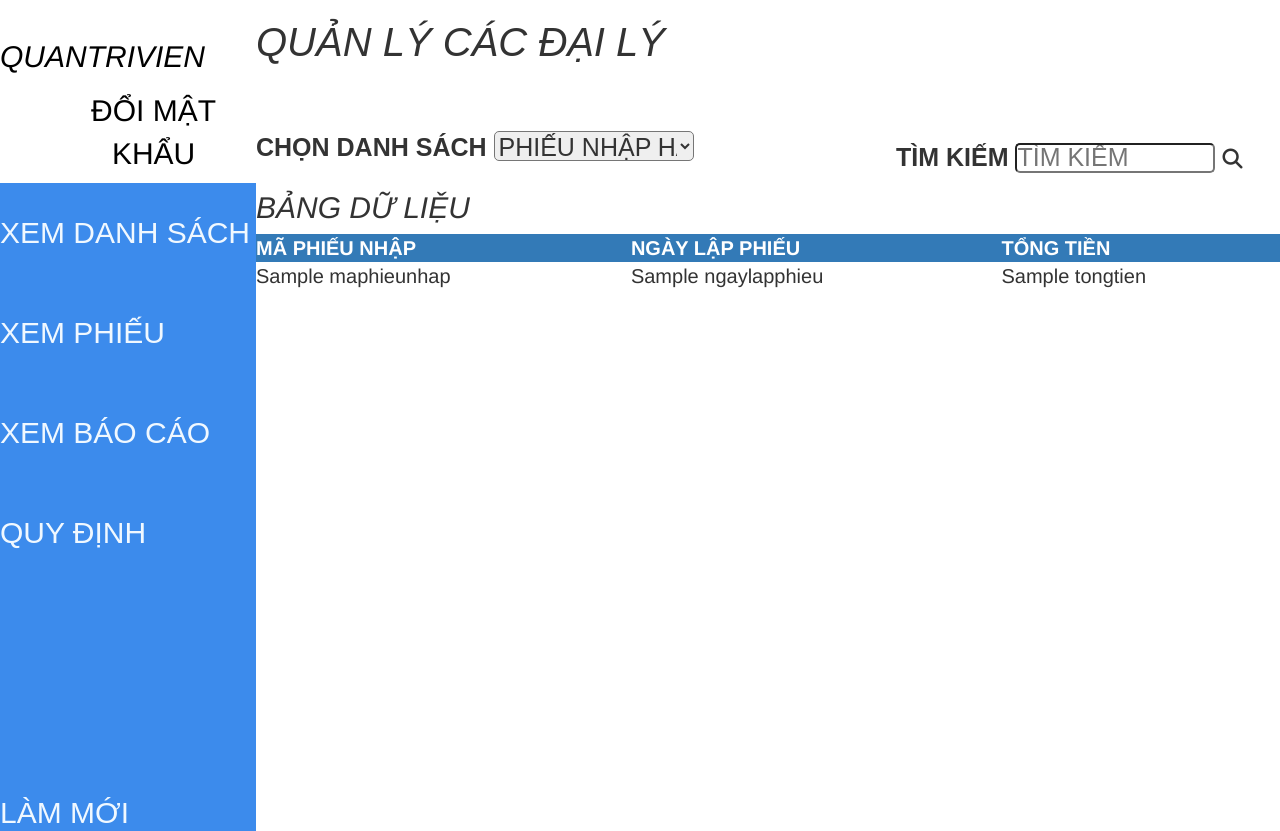
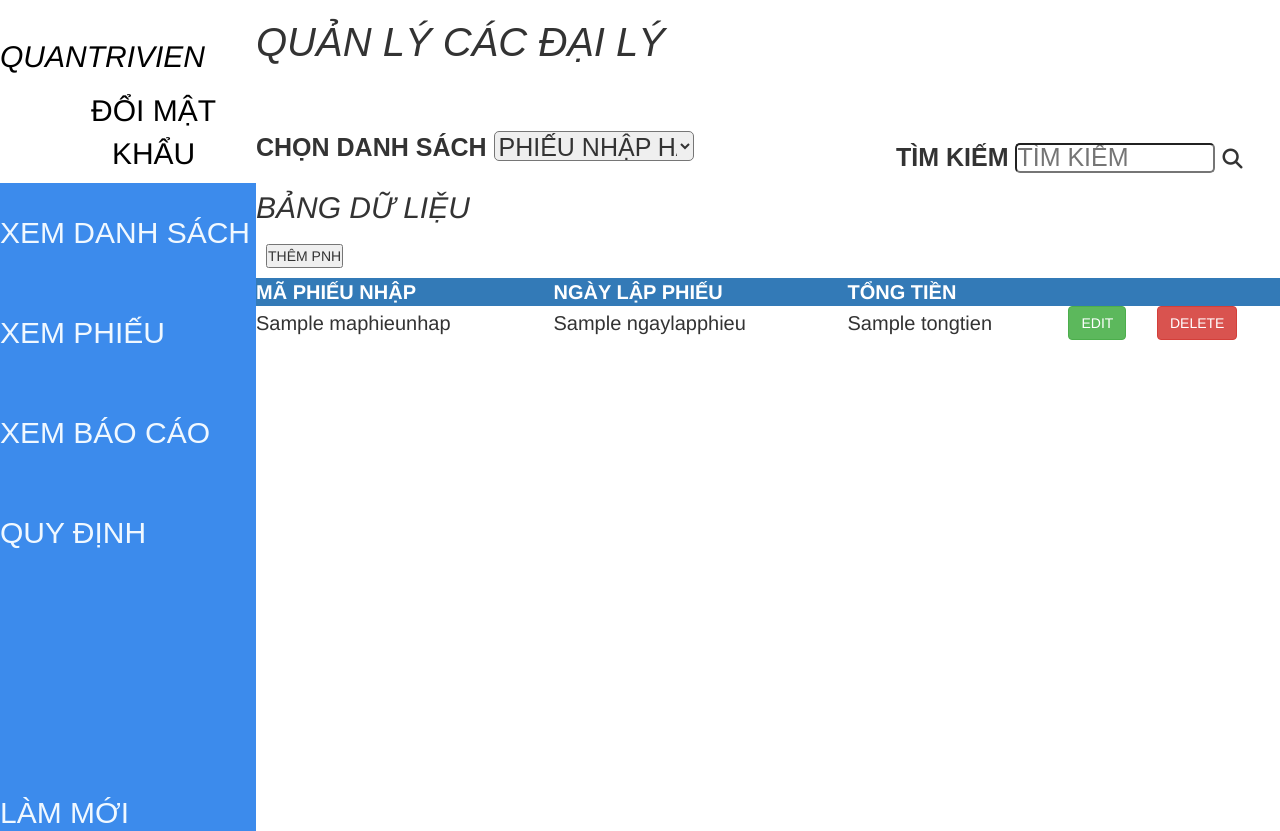
Before and after one commit to Kakalot215/agency_management, a Django app: template myapp/templates/pnh.html in a window 1280 px wide; the page is wider, and only the part inside the window is pictured. Run offline with Django 3.2, Linux system fonts and the light colour scheme; the template is opened without the code that fills it: most values are stand-ins (such as "Sample title", 1, 10 or a date in 2020); some libraries are stand-ins or nearby versions.

Commit message:
Update pnh.html

```diff
--- a/myapp/templates/pnh.html
+++ b/myapp/templates/pnh.html
@@ -1,4 +1,4 @@
-{% extends 'dashboard.html' %}
+{% extends './dashboard.html' %}
 {% load static %}
 
 {% block category %}
@@ -20,12 +20,15 @@
 {% endblock %}
 
 {% block content %}
+<button data-toggle="modal" data-target="#PNHModal" style="margin: 10px">THÊM PNH</button>
 <table id="pnh_table">
     <thead>
         <tr>
             <th>MÃ PHIẾU NHẬP</th>
             <th>NGÀY LẬP PHIẾU</th>
             <th>TỔNG TIỀN</th>
+            <th></th>
+            <th></th>
         </tr>
     </thead>
     <tbody>
@@ -35,15 +38,158 @@
             <td>{{ instance.maphieunhap }}</td>
             <td>{{ instance.ngaylapphieu }}</td>
             <td>{{ instance.tongtien }}</td>
+            <td> <button type="button" class="btn btn-success" data-toggle="modal" data-target="#PNHModalUpdate" data-whatever="{{instance.maphieunhap}}">EDIT</button> </td>
+            <td> <button type="button" class="btn btn-danger" onclick="deletePNH('{{instance.maphieunhap}}')">DELETE</button> </td>
         </tr>
         {% endfor %}
         {% endif %}
     </tbody>
 </table>
+
+<!--MODAL FOR CREATING-->
+<div class="modal fade" id="PNHModal" tabindex="-1" role="dialog" aria-labelledby="myModalLabel">
+    <div class="modal-dialog" role="document">
+        <div class="modal-content">
+            <div class="modal-header">
+                <button type="button" class="close" data-dismiss="modal" aria-label="Close"><span aria-hidden="true">×</span></button>
+                <h4 class="modal-title" id="myModalLabel">THÊM PHIẾU NHẬP HÀNG</h4>
+            </div>
+            <form id="PNH_Create" action="" method="get">
+                <div class="modal-body">
+                    <label for="ngaylpForm">NGÀY LẬP PHIẾU</label> <br>
+                    <input type="text" name="ngaylpForm" id="ngaylpForm" required> <br>
+                </div>
+                <div class="modal-footer">
+                    <button type="submit" class="btn btn-primary">SAVE CHANGES</button>
+                    <button type="button" class="btn btn-default" data-dismiss="modal">CLOSE</button>
+                </div>
+            </form>
+        </div>
+    </div>
+</div>
+
+<!--MODAL FOR UPDATING-->
+<div class="modal fade" id="PNHModalUpdate" tabindex="-1" role="dialog" aria-labelledby="myModalLabel">
+    <div class="modal-dialog" role="document">
+        <div class="modal-content">
+            <div class="modal-header">
+                <button type="button" class="close" data-dismiss="modal" aria-label="Close"><span aria-hidden="true">×</span></button>
+                <h4 class="modal-title" id="myModalLabelUpdate">CẬP NHẬT PHIẾU NHẬP HÀNG</h4>
+            </div>
+            <form id="PNH_Update">
+                <div class="modal-body">
+                    <input type="hidden" name="idFormUpdate" id="idFormUpdate"> <br>
+                    <label for="ngaylpForm">NGÀY LẬP PHIẾU</label> <br>
+                    <input type="text" name="ngaylpFormUpdate" id="ngaylpFormUpdate" required> <br>
+                </div>
+                <div class="modal-footer">
+                    <button type="submit" class="btn btn-primary">SAVE CHANGES</button>
+                    <button type="button" class="btn btn-default" data-dismiss="modal">CLOSE</button>
+                </div>
+            </form>
+        </div>
+    </div>
+</div>
+
 {% endblock %}
 
 {% block javascript %}
 <script>
-<!--    Add , Update, Remove -->
+$('#PNH_Create').submit(function(){
+    let ngaylp = $('input[name="ngaylpForm"]').val().trim();
+    if(ngaylp)
+    {
+        $.ajax({
+            url: "{% url 'pnh_create' %}",
+            data: {
+                'date': ngaylp,
+            },
+            datatype: 'json',
+            success: function(data)
+            {
+                if(data.pnh)
+                {
+                    window.location.href = "{% url 'pnh_page' %}";
+                }
+                else
+                {
+                    alert("PHIẾU NHẬP HÀNG ĐÃ TỒN TẠI");
+                }
+            }
+        });
+    }
+    else
+    {
+        alert("GIÁ TRỊ KHÔNG HỢP LỆ.");
+    }
+    $('#PNHModal').modal('hide');
+    return false;
+});
+
+function deletePNH(mapnh)
+{
+    $.ajax({
+        url: "{% url 'pnh_remove' %}",
+        data: {
+            'id': mapnh
+        },
+        datatype: 'json',
+        success: function(data)
+        {
+            if(data.deleted)
+            {
+                window.location.href = "{% url 'pnh_page' %}";
+            }
+            else
+            {
+                alert("XÓA THẤT BẠI, MÃ PHIẾU NHẬP HÀNG TỒN TẠI TRONG CHI TIẾT PHIẾU NHẬP HÀNG.");
+            }
+        }
+    });
+}
+
+// LOAD DATA TO MODAL BEFORE UPDATING
+$('#PNHModalUpdate').on('show.bs.modal', function (event) {
+  var button = $(event.relatedTarget); // Button that triggered the modal - when model appear.
+  var recipient = button.data('whatever'); // Extract info from data-* attributes (data that sent to modal).
+  // If necessary, you could initiate an AJAX request here (and then do the updating in a callback).
+  // Update the modal's content. We'll use jQuery here, but you could use a data binding library or other methods instead.
+  var modal = $(this);
+  modal.find('.modal-body #idFormUpdate').val(recipient);
+});
+
+$('#PNH_Update').submit(function(){
+    let mapnh = $('input[name="idFormUpdate"]').val().trim();
+    let ngaylp = $('input[name="ngaylpFormUpdate"]').val().trim();
+
+    if(mapnh && ngaylp)
+    {
+        $.ajax({
+            url: "{% url 'pnh_update' %}",
+            data: {
+                'id': mapnh,
+                'date': ngaylp,
+            },
+            datatype: 'json',
+            success: function(data)
+            {
+                if(data.pnh)
+                {
+                    window.location.href = "{% url 'pnh_page' %}";
+                }
+                else
+                {
+                    alert("PHIẾU NHẬP HÀNG ĐÃ TỒN TẠI");
+                }
+            }
+        });
+    }
+    else
+    {
+        alert("GIÁ TRỊ KHÔNG HỢP LỆ.");
+    }
+    $('#PNHModalUpdate').modal('hide');
+    return false;
+});
 </script>
 {% endblock %}
```
